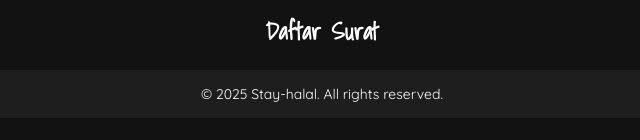
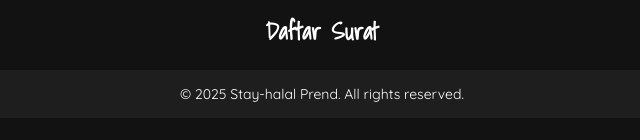
Before and after one commit to Zaunk-ui/Quran-website, a plain HTML site: page index.html in a window 1280 px wide. Shown: the part 176-316 px from the top of the page, 318-958 px from the left. Drawn offline with Linux system fonts and the light colour scheme; no server answers; a web font is replaced by a local one.

Commit message:
Update index.html

```diff
--- a/index.html
+++ b/index.html
@@ -21,7 +21,7 @@
     </main>
 
     <footer>
-        © 2025 Stay-halal. All rights reserved.
+        © 2025 Stay-halal Prend. All rights reserved.
     </footer>
 
     <script src="script.js"></script>
```
